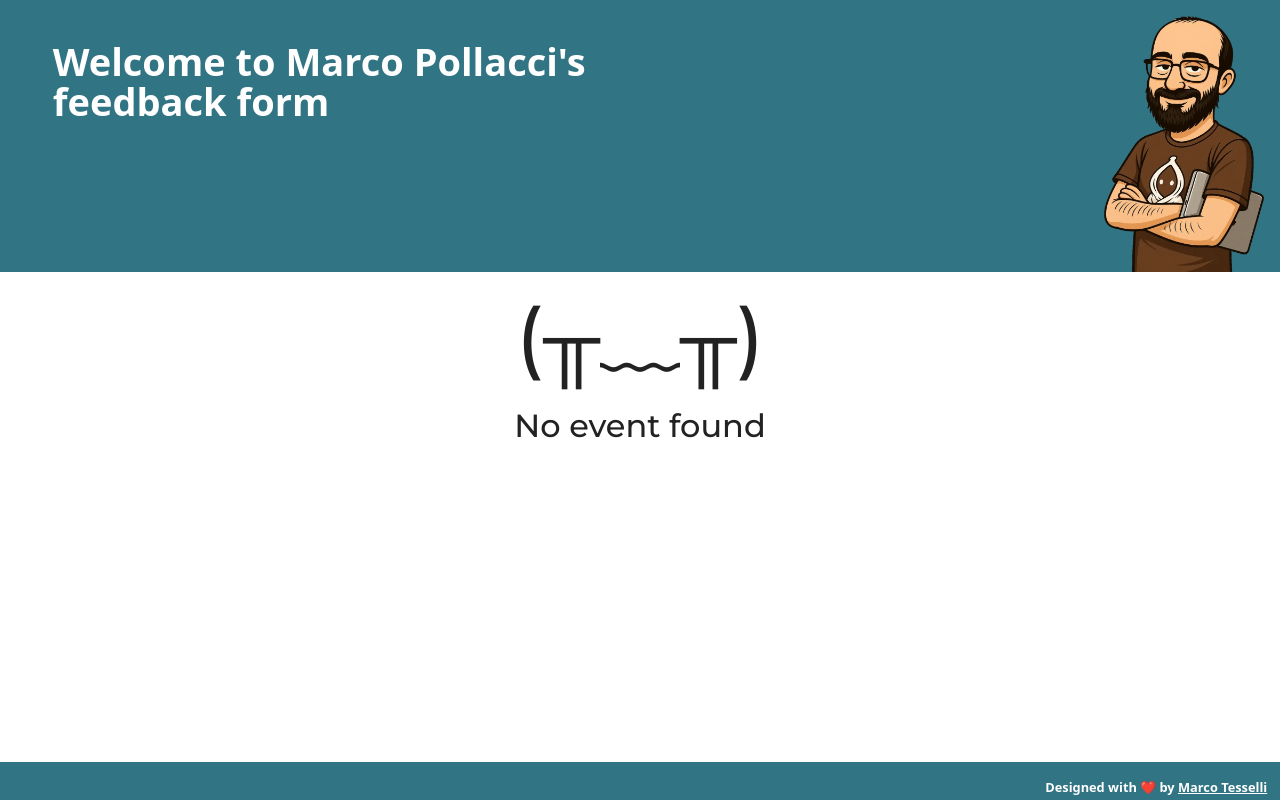
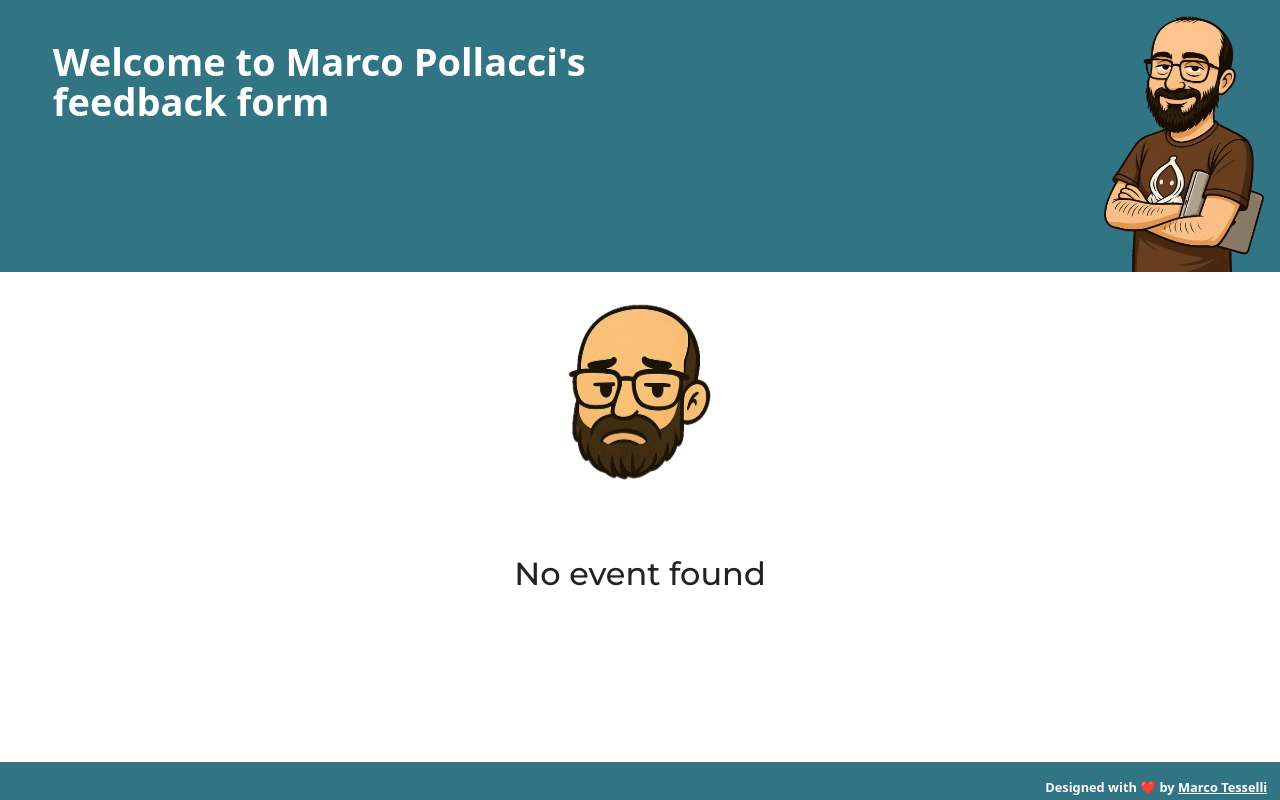
Before and after one commit to marcopollacci/web-talk-rating, an Angular app: page /events/add-rating/1 in a window 1280 px wide. Built offline with nearby package versions, Linux system fonts and the light colour scheme; no server answers; a web font is replaced by a local one.

Commit message:
refactor(rating): :recycle: adding new svg

```diff
--- a/src/app/features/events/add-rating/add-rating.component.html
+++ b/src/app/features/events/add-rating/add-rating.component.html
@@ -1,12 +1,8 @@
 @if(noEventFound() === true) {
-<ng-container
-  *ngTemplateOutlet="emojiHeading; context: { emoji: '(╥﹏╥)' }"
-></ng-container>
+<img ngSrc="/me-upset.svg" alt="No event" width="56" height="90" priority />
 <h1>No event found</h1>
 } @else if (!canVote()) {
-<ng-container
-  *ngTemplateOutlet="emojiHeading; context: { emoji: '🚫' }"
-></ng-container>
+<img ngSrc="/me-sad.svg" alt="No vote" width="56" height="90" priority />
 <h1>Feedback Vote disabled</h1>
 }@else { @if(eventData) {
 <div role="definition">
@@ -35,9 +31,3 @@
   ></app-toast>
   <button (click)="dialog.close()">Close</button>
 </dialog>
-
-<ng-template #emojiHeading let-emoji="emoji" let-dimension="dimension">
-  <span [style.--font-size-emoji]="dimension || undefined" role="heading">{{
-    emoji
-  }}</span>
-</ng-template>
--- a/src/app/features/events/add-rating/add-rating.component.scss
+++ b/src/app/features/events/add-rating/add-rating.component.scss
@@ -69,3 +69,12 @@ dialog {
     padding: 0.6rem 1rem;
   }
 }
+
+[alt="No vote"],
+[alt="No event"] {
+  display: block;
+  margin: auto;
+  margin-block-start: 1.5rem;
+  width: auto;
+  height: 15rem;
+}
--- a/src/app/features/events/add-rating/add-rating.component.ts
+++ b/src/app/features/events/add-rating/add-rating.component.ts
@@ -1,4 +1,4 @@
-import { NgTemplateOutlet } from '@angular/common';
+import { NgOptimizedImage } from '@angular/common';
 import {
   Component,
   effect,
@@ -18,7 +18,7 @@ import { FormVoteComponent } from './components/form-vote/form-vote.component';
 
 @Component({
   selector: 'app-add-rating',
-  imports: [FormVoteComponent, NgTemplateOutlet, ToastComponent],
+  imports: [FormVoteComponent, NgOptimizedImage, ToastComponent],
   templateUrl: './add-rating.component.html',
   styleUrl: './add-rating.component.scss',
 })
```
Also changed, not shown: public/me-sad.svg (added), public/me-upset.svg (added).
